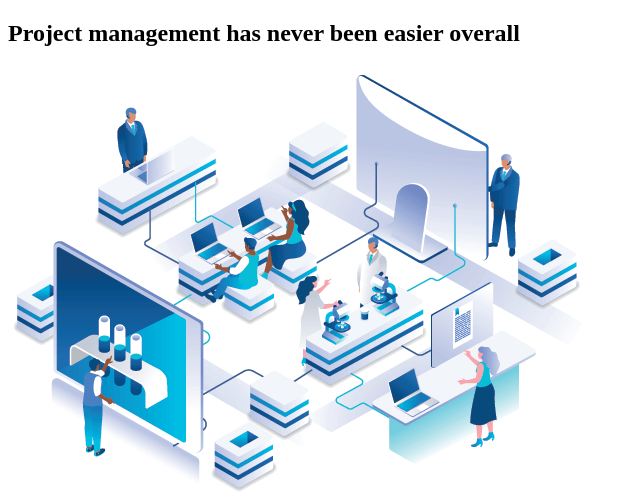
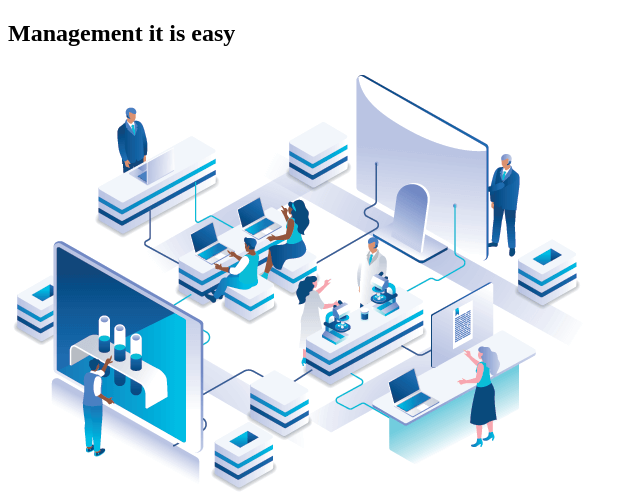
Before and after one commit to Just1pman/ManagementOptimizationProject, a Symfony app: template symfony/templates/home/index.html.twig in a window 1280 px wide. Shown: the part 96-592 px from the top of the page, without its empty margins (0-640 px from the left). Run offline with Twig, Linux system fonts and the light colour scheme; the template is opened without the code that fills it, so the values that code supplies are empty; some libraries are stand-ins or nearby versions.

Commit message:
Changed the homepage

```diff
--- a/symfony/assets/styles/app.scss
+++ b/symfony/assets/styles/app.scss
@@ -10,6 +10,7 @@ html {
 body {
   height: 100%;
 }
+
 ul {
   padding: 0;
   margin: 0;
@@ -41,6 +42,10 @@ a {
   margin: 0 auto;
 }
 
+.introduction-block {
+  margin-bottom: 50px;
+}
+
 .introduction__image {
   display: block;
   margin: 0 auto;
--- a/symfony/templates/base.html.twig
+++ b/symfony/templates/base.html.twig
@@ -1,5 +1,5 @@
 <!DOCTYPE html>
-<html>
+<html lang="en">
 <head>
     <meta charset="UTF-8">
     <title>{% block title %}Welcome!{% endblock %}</title>
--- a/symfony/templates/elements/footer.html.twig
+++ b/symfony/templates/elements/footer.html.twig
@@ -2,9 +2,7 @@
     <div class="container">
         <div class="row d-flex align-items-center">
             <div class="col-lg-12 text-lg-center text-center">
-                <div class="copyright">
-                    &copy; Copyright <strong>Management</strong>. All Rights Reserved
-                </div>
+                <div class="copyright">&copy; Copyright <strong>Management</strong>. All Rights Reserved</div>
             </div>
         </div>
     </div>
--- a/symfony/templates/home/index.html.twig
+++ b/symfony/templates/home/index.html.twig
@@ -1,14 +1,14 @@
 {% extends 'base.html.twig' %}
 
-{% block title %}Home{% endblock %}
+{% block title %}Management.it{% endblock %}
 
 {% block content %}
         <main>
             <div class="container">
                 <section class="introduction">
                     <div class="row align-items-center">
-                        <div class="col-md introduction__column align-items-center">
-                            <h1 class="introduction__title">Project management has never been easier overall</h1>
+                        <div class="col-md introduction__column introduction-block align-items-center">
+                            <h1 class="introduction__title">Management it is easy</h1>
                         </div>
                         <div class="col-md introduction__column introduction__image">
                             <img class="introduction__image" src="{{ asset('build/images/hero-img.png') }}"
```
Also changed, not shown: symfony/assets/styles/media-breakpoint/media-breakpoint.scss (+8 -2 lines).
